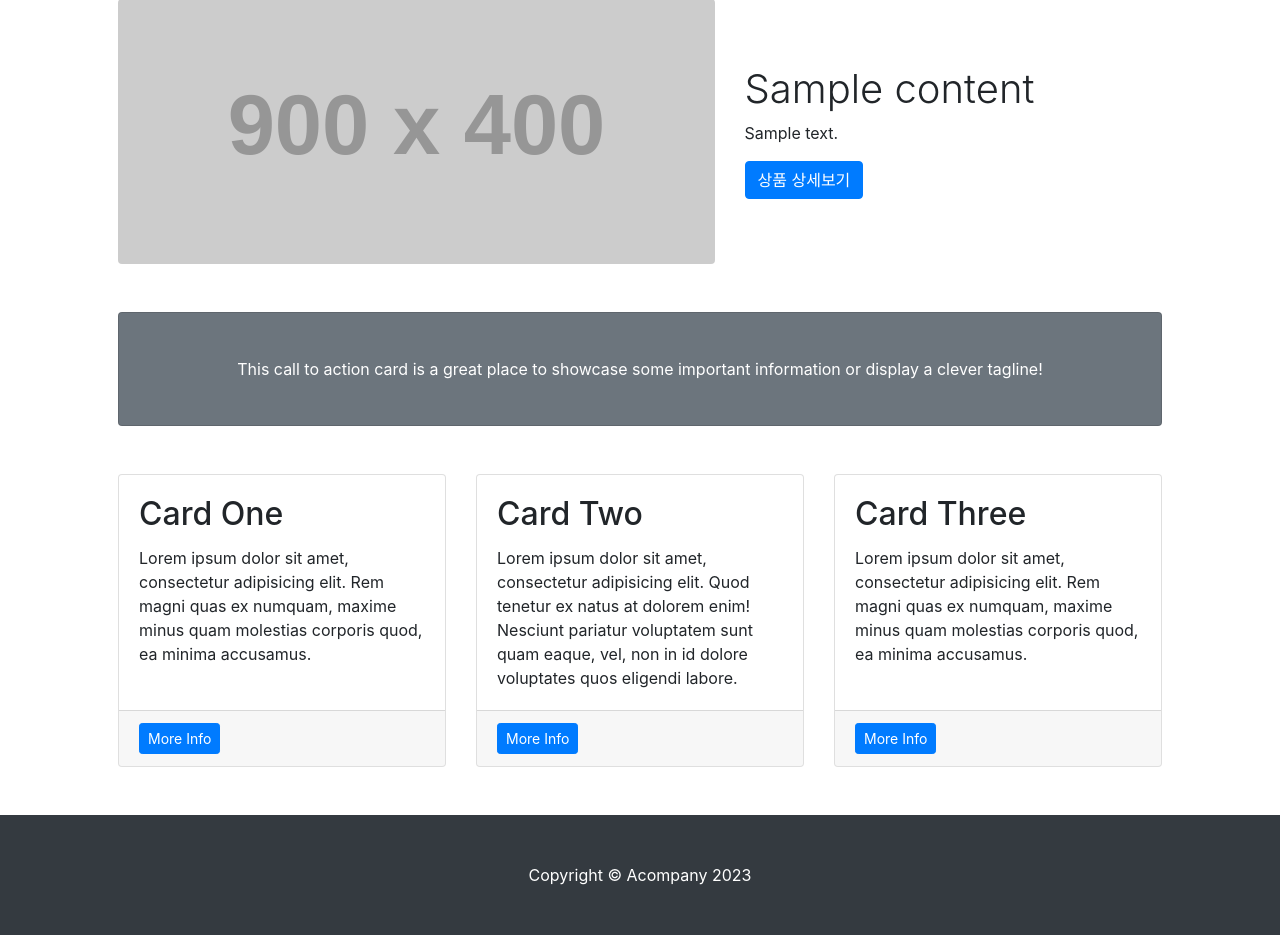
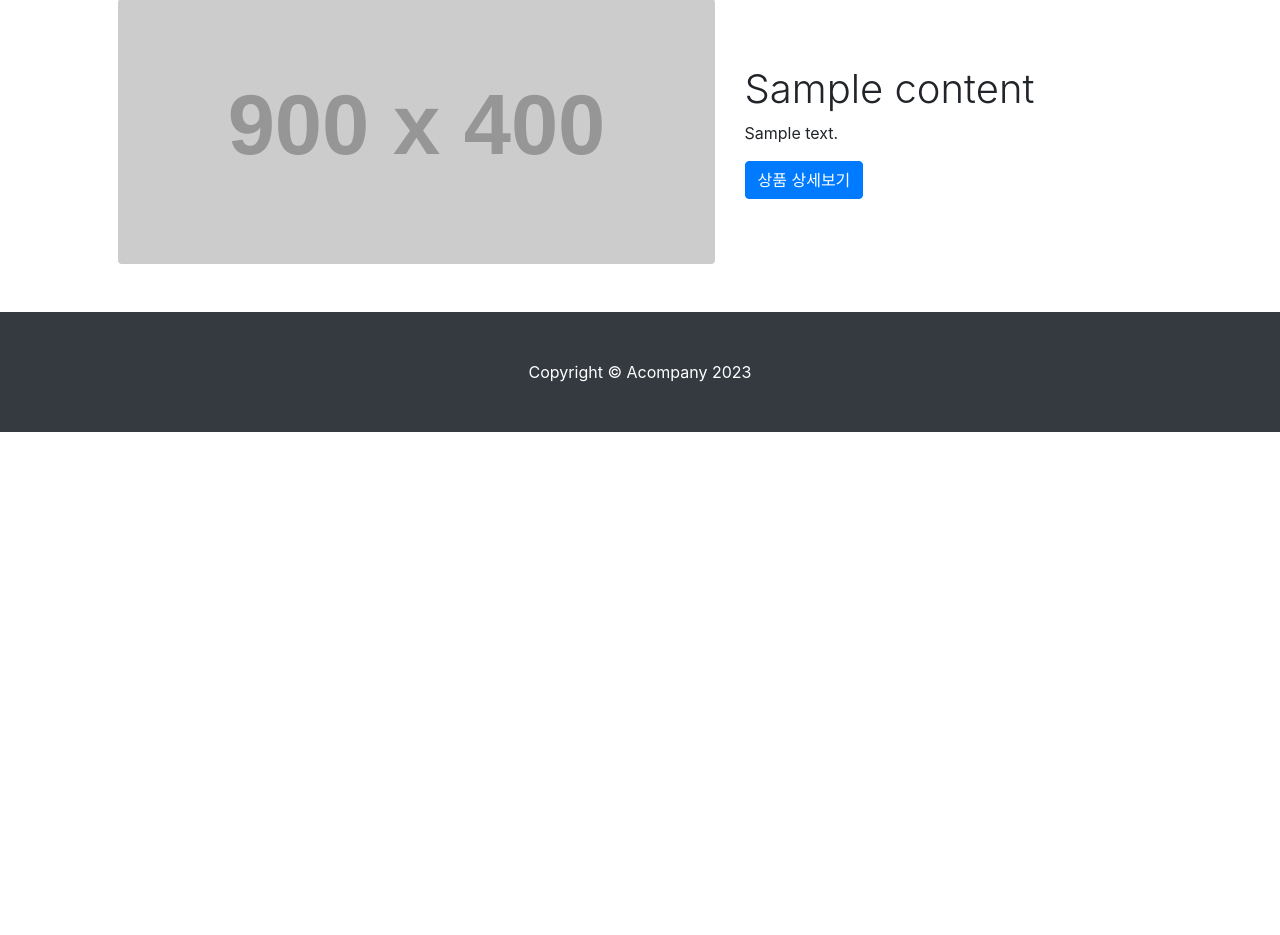
Before and after one commit to johndudwns/commento, a Django app: template templates/mysite/content_list.html in a window 1280 px wide. Shown: the part 105-1040 px from the top of the page. After the commit the page ends 537 px from the top, so only its background shows below. Run offline with Django 4.2, Linux system fonts and the light colour scheme; the template is opened without the code that fills it: most values are stand-ins (such as "Sample title", 1, 10 or a date in 2020); grey boxes labelled with a size stand in for pictures from a placeholder-image service; some libraries are stand-ins or nearby versions.

Commit message:
상품소개 커밋1

```diff
--- a/templates/mysite/content_detail.html
+++ b/templates/mysite/content_detail.html
@@ -1,6 +1,7 @@
 {% extends 'base.html' %}
 {% block content %}
 <h2>{{ content_list.title }}</h2>
+<div class="col-lg-7"><img class="img-fluid rounded mb-4 mb-lg-0" src="https://dummyimage.com/900x400/dee2e6/6c757d.jpg" alt="..." /></div>
 <div>
  {{ content_list.content }}
 </div>
--- a/templates/mysite/content_list.html
+++ b/templates/mysite/content_list.html
@@ -4,7 +4,7 @@
 <div class="container px-4 px-lg-5">
     <!-- Heading Row-->
     {% if content_list %}
-        {% for content in content_list %}
+        {% for content in content_list reversed%}
             <div class="row gx-4 gx-lg-5 align-items-center my-5">
                 <div class="col-lg-7"><img class="img-fluid rounded mb-4 mb-lg-0" src="https://dummyimage.com/900x400/dee2e6/6c757d.jpg" alt="..." /></div>
                 <div class="col-lg-5">
@@ -17,39 +17,39 @@
     {% else %}
         <p>content가 없습니다.</p>
     {% endif %}
-    <!-- Call to Action-->
-    <div class="card text-white bg-secondary my-5 py-4 text-center">
-        <div class="card-body"><p class="text-white m-0">This call to action card is a great place to showcase some important information or display a clever tagline!</p></div>
-    </div>
-    <!-- Content Row-->
-    <div class="row gx-4 gx-lg-5">
-        <div class="col-md-4 mb-5">
-            <div class="card h-100">
-                <div class="card-body">
-                    <h2 class="card-title">Card One</h2>
-                    <p class="card-text">Lorem ipsum dolor sit amet, consectetur adipisicing elit. Rem magni quas ex numquam, maxime minus quam molestias corporis quod, ea minima accusamus.</p>
-                </div>
-                <div class="card-footer"><a class="btn btn-primary btn-sm" href="#!">More Info</a></div>
-            </div>
-        </div>
-        <div class="col-md-4 mb-5">
-            <div class="card h-100">
-                <div class="card-body">
-                    <h2 class="card-title">Card Two</h2>
-                    <p class="card-text">Lorem ipsum dolor sit amet, consectetur adipisicing elit. Quod tenetur ex natus at dolorem enim! Nesciunt pariatur voluptatem sunt quam eaque, vel, non in id dolore voluptates quos eligendi labore.</p>
-                </div>
-                <div class="card-footer"><a class="btn btn-primary btn-sm" href="#!">More Info</a></div>
-            </div>
-        </div>
-        <div class="col-md-4 mb-5">
-            <div class="card h-100">
-                <div class="card-body">
-                    <h2 class="card-title">Card Three</h2>
-                    <p class="card-text">Lorem ipsum dolor sit amet, consectetur adipisicing elit. Rem magni quas ex numquam, maxime minus quam molestias corporis quod, ea minima accusamus.</p>
-                </div>
-                <div class="card-footer"><a class="btn btn-primary btn-sm" href="#!">More Info</a></div>
-            </div>
-        </div>
-    </div>
+<!--    &lt;!&ndash; Call to Action&ndash;&gt;-->
+<!--    <div class="card text-white bg-secondary my-5 py-4 text-center">-->
+<!--        <div class="card-body"><p class="text-white m-0">This call to action card is a great place to showcase some important information or display a clever tagline!</p></div>-->
+<!--    </div>-->
+<!--    &lt;!&ndash; Content Row&ndash;&gt;-->
+<!--    <div class="row gx-4 gx-lg-5">-->
+<!--        <div class="col-md-4 mb-5">-->
+<!--            <div class="card h-100">-->
+<!--                <div class="card-body">-->
+<!--                    <h2 class="card-title">Card One</h2>-->
+<!--                    <p class="card-text">Lorem ipsum dolor sit amet, consectetur adipisicing elit. Rem magni quas ex numquam, maxime minus quam molestias corporis quod, ea minima accusamus.</p>-->
+<!--                </div>-->
+<!--                <div class="card-footer"><a class="btn btn-primary btn-sm" href="#!">More Info</a></div>-->
+<!--            </div>-->
+<!--        </div>-->
+<!--        <div class="col-md-4 mb-5">-->
+<!--            <div class="card h-100">-->
+<!--                <div class="card-body">-->
+<!--                    <h2 class="card-title">Card Two</h2>-->
+<!--                    <p class="card-text">Lorem ipsum dolor sit amet, consectetur adipisicing elit. Quod tenetur ex natus at dolorem enim! Nesciunt pariatur voluptatem sunt quam eaque, vel, non in id dolore voluptates quos eligendi labore.</p>-->
+<!--                </div>-->
+<!--                <div class="card-footer"><a class="btn btn-primary btn-sm" href="#!">More Info</a></div>-->
+<!--            </div>-->
+<!--        </div>-->
+<!--        <div class="col-md-4 mb-5">-->
+<!--            <div class="card h-100">-->
+<!--                <div class="card-body">-->
+<!--                    <h2 class="card-title">Card Three</h2>-->
+<!--                    <p class="card-text">Lorem ipsum dolor sit amet, consectetur adipisicing elit. Rem magni quas ex numquam, maxime minus quam molestias corporis quod, ea minima accusamus.</p>-->
+<!--                </div>-->
+<!--                <div class="card-footer"><a class="btn btn-primary btn-sm" href="#!">More Info</a></div>-->
+<!--            </div>-->
+<!--        </div>-->
+<!--    </div>-->
 </div>
 {% endblock %}
```
Also changed, not shown: db.sqlite3.
